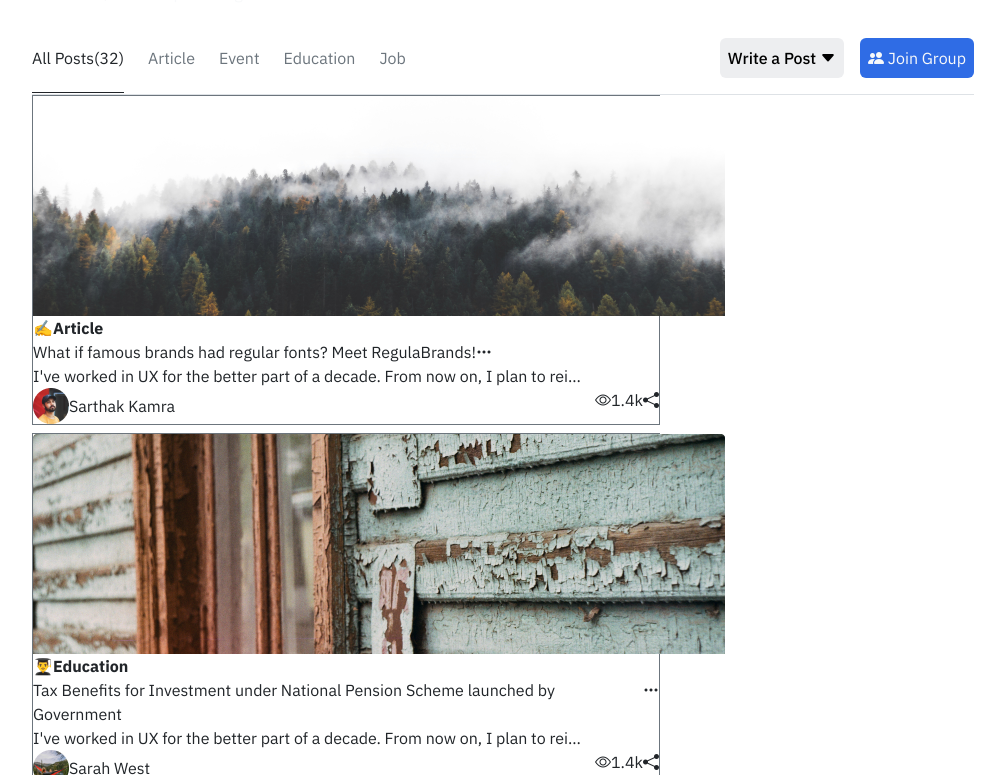
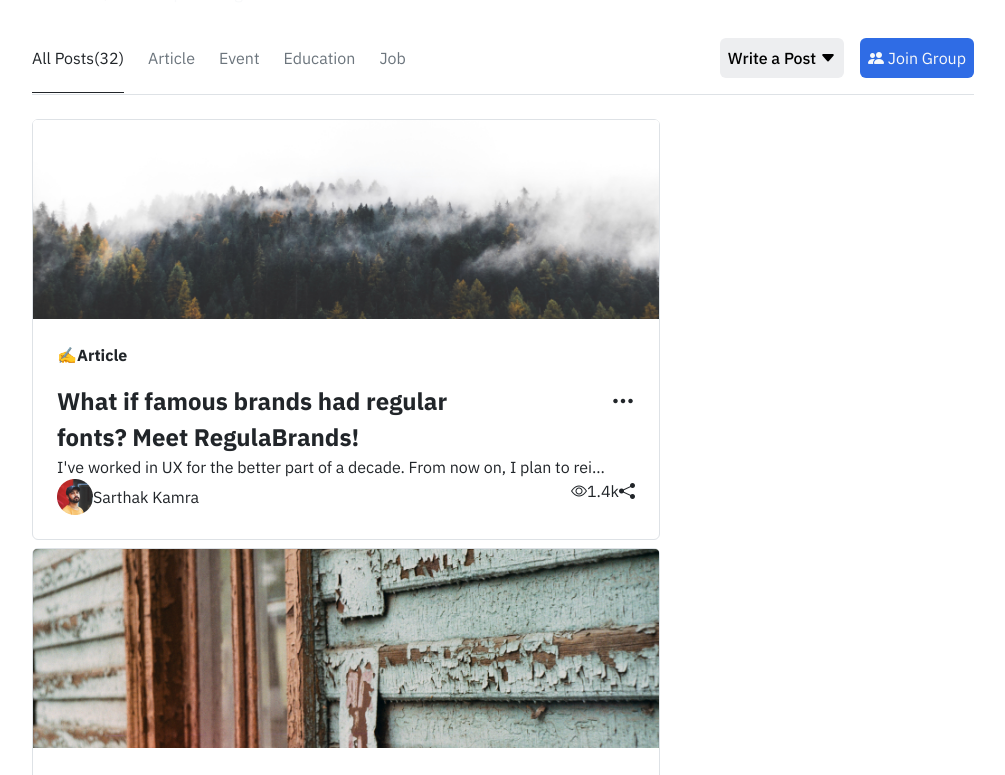
Before and after one commit to SHIVENDRA8004/ATG_Task_1, a React (Create React App) app: page / in a window 1280 px wide. Shown: the part 465-1240 px from the top of the page, without its empty margins (137-1142 px from the left). Built offline with nearby package versions, Linux system fonts and the light colour scheme.

Commit message:
Styling job posts

```diff
--- a/src/components/Layouts/PostFeed.js
+++ b/src/components/Layouts/PostFeed.js
@@ -2,7 +2,6 @@ import { useState } from "react";
 import { posts } from "../constants/constants";
 // Creating a Postcard for each post
 const PostCard = ({
-  index,
   postImage,
   postType,
   postTitle,
@@ -16,18 +15,19 @@ const PostCard = ({
   postBody,
 }) => {
   return (
-    <div className="border border-secondary mb-2">
+    <div className="border border- mb-2 rounded">
       {postImage ? (
         <div>
-          <img src={postImage} alt="PostImage" />
+          <img src={postImage} className="w-100" alt="PostImage" />
         </div>
       ) : (
         ""
       )}
-      {postType ? <div className="fw-bold">{postType}</div> : ""}
+      <div className="p-4">
+        {postType ? <div className="fw-bold pb-3">{postType}</div> : ""}
         {postTitle ? (
-        <div className="d-flex">
-          <div>{postTitle}</div>
+          <div className="d-flex justify-content-between fs-4 fw-bold">
+            <div className="w-75">{postTitle}</div>
             <div>
               <i class="bi bi-three-dots"></i>
             </div>
@@ -35,7 +35,7 @@ const PostCard = ({
         ) : (
           ""
         )}
-      {postBody ? <div>{postBody}</div> : ""}
+        {postBody ? <div className="">{postBody}</div> : ""}
         <div className="d-flex">
           {postDate ? (
             <div className="d-flex">
@@ -91,6 +91,7 @@ const PostCard = ({
             </div>
             <div>
               <i class="bi bi-share-fill"></i>
+            </div>
           </div>
         </div>
       </div>
@@ -174,10 +175,10 @@ const PostFeed = () => {
           </div>
         </div>
       </div>
-      <div className="row">
+      <div className="row mt-4">
         <div className="col-8 p-0">
-          {posts.map((post, index) => (
-            <PostCard key={post.postTitle} index={index} {...post} />
+          {posts.map((post) => (
+            <PostCard key={post.postTitle} {...post} />
           ))}
         </div>
       </div>
```
Lines whose indentation alone changed are shown as unchanged.
